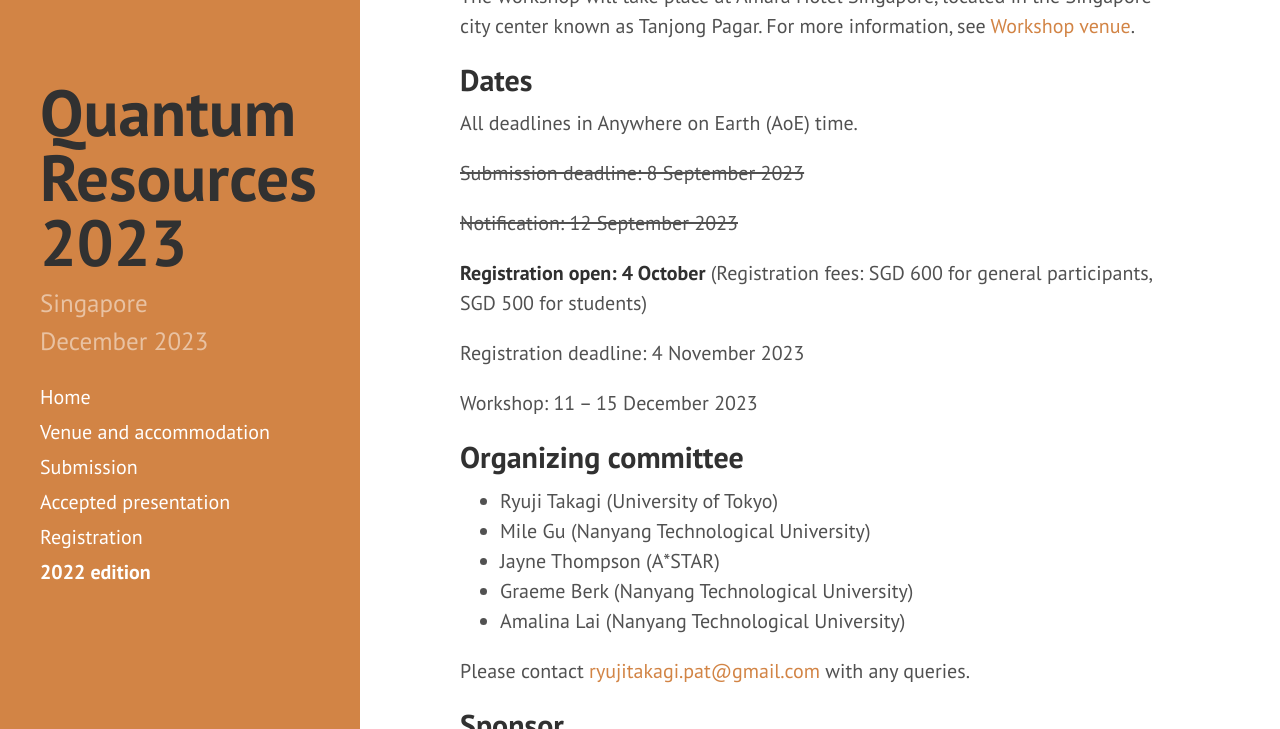
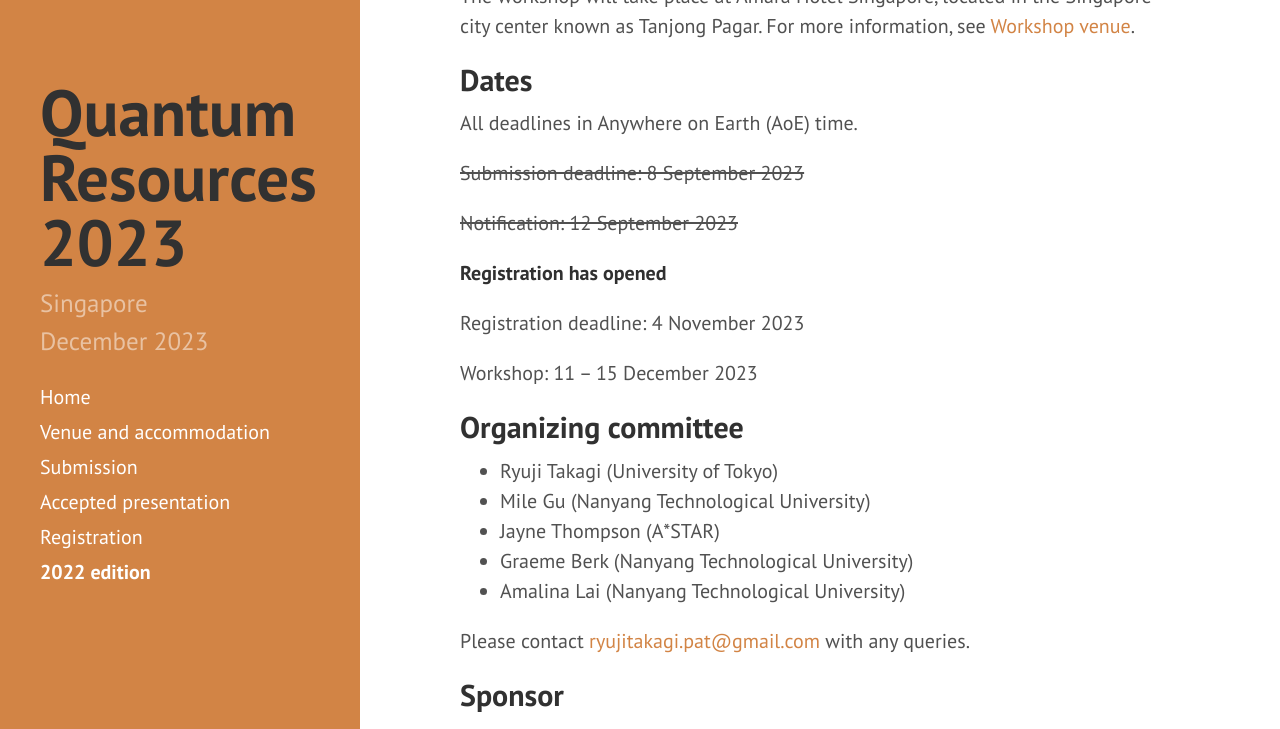
Before and after one commit to RyujiPat2/RyujiPat2.github.io, a Jekyll site: the page built from index.md, in a window 1280 px wide and 900 px high, scrolled down 1443 px, cut to the strip 0-729 px from the top of the window. Built offline with Jekyll 4.4.1, drawn with Linux system fonts in a browser that asks for light colours; nearby versions of some CDN libraries.

Commit message:
Update index.md

```diff
--- a/index.md
+++ b/index.md
@@ -59,7 +59,7 @@ All deadlines in Anywhere on Earth (AoE) time.
 
 ~~Notification: 12 September 2023~~
 
-**Registration open: 4 October** (Registration fees: SGD 600 for general participants, SGD 500 for students)
+**Registration has opened**
 
 
 Registration deadline: 4 November 2023
```
